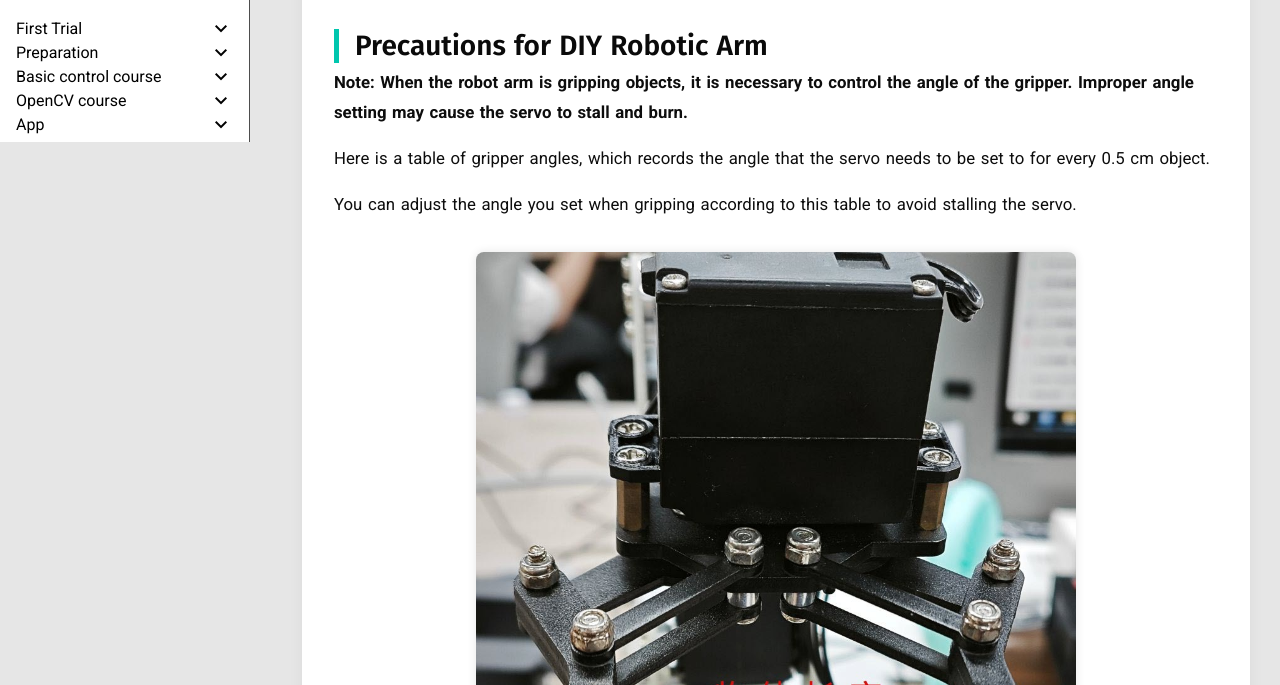
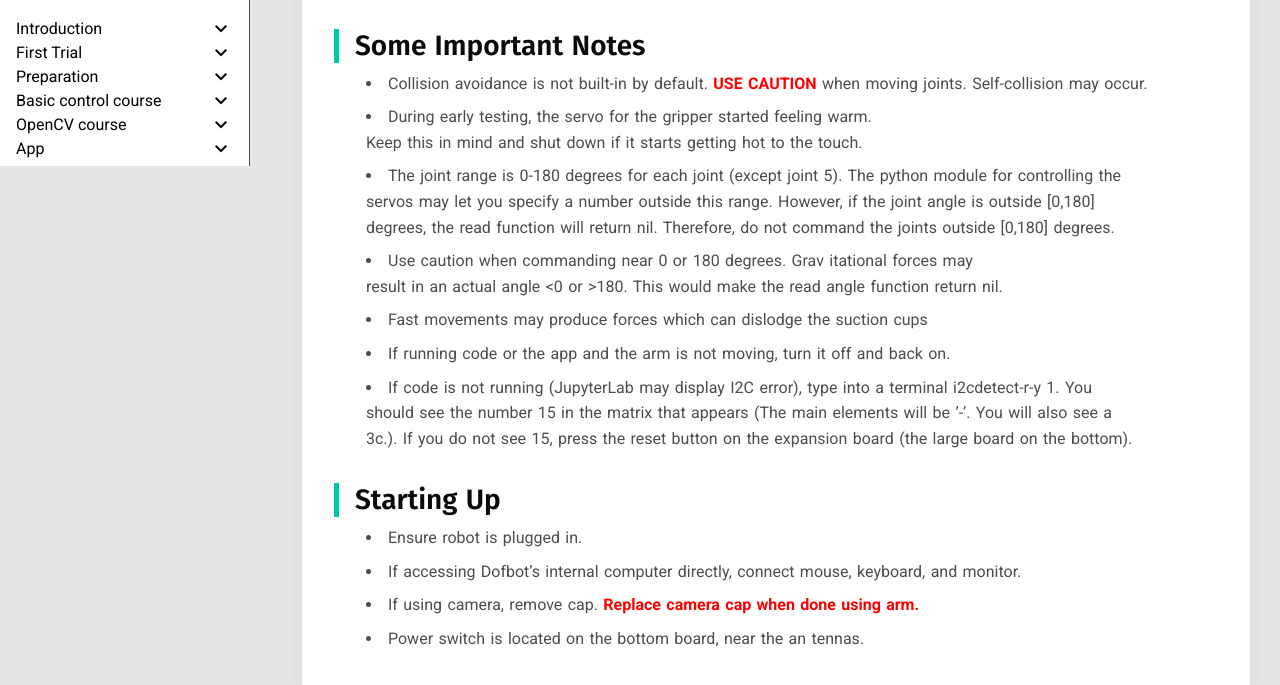
Before and after one commit to PritomP25/Robotics-Repository-URP, a plain HTML site: page dofbot.html in a window 1280 px wide. Shown: the part 675-1360 px from the top of the page. Drawn offline with nearby package versions, Linux system fonts and the light colour scheme.

Commit message:
add Introduction sidebar with content

```diff
--- a/dofbot.html
+++ b/dofbot.html
@@ -41,6 +41,28 @@
                         </button>
                     </li>
                     <li class="active">
+                        <button
+                            onclick="toggleSubMenu(this)"
+                            class="dropbutton-btn"
+                        >
+                            <span class="dropbutton-label">Introduction</span>
+                            <span
+                                class="material-symbols-outlined dropbutton-icon"
+                            >
+                                keyboard_arrow_down
+                            </span>
+                        </button>
+                        <ul class="sub-menu">
+                            <div>
+                                <li>
+                                    <a href="#" data-target="intro-notes"
+                                        >Important Notes</a
+                                    >
+                                </li>
+                            </div>
+                        </ul>
+                    </li>
+                    <li>
                         <button
                             onclick="toggleSubMenu(this)"
                             class="dropbutton-btn"
@@ -221,6 +243,72 @@
                 </ul>
             </aside>
             <main>
+                <div id="intro-notes" class="content-container">
+                    <h2>Some Important Notes</h2>
+                    <ul>
+                        <li>
+                            Collision avoidance is not built-in by default.
+                            <b style="color: red">USE CAUTION</b> when moving
+                            joints. Self-collision may occur.
+                        </li>
+                        <li>
+                            During early testing, the servo for the gripper
+                            started feeling warm. Keep this in mind and shut
+                            down if it starts getting hot to the touch.
+                        </li>
+                        <li>
+                            The joint range is 0-180 degrees for each joint
+                            (except joint 5). The python module for controlling
+                            the servos may let you specify a number outside this
+                            range. However, if the joint angle is outside
+                            [0,180] degrees, the read function will return nil.
+                            Therefore, do not command the joints outside [0,180]
+                            degrees.
+                        </li>
+                        <li>
+                            Use caution when commanding near 0 or 180 degrees.
+                            Grav itational forces may result in an actual angle
+                            <0 or >180. This would make the read angle function
+                            return nil.
+                        </li>
+                        <li>
+                            Fast movements may produce forces which can dislodge
+                            the suction cups
+                        </li>
+                        <li>
+                            If running code or the app and the arm is not
+                            moving, turn it off and back on.
+                        </li>
+                        <li>
+                            If code is not running (JupyterLab may display I2C
+                            error), type into a terminal i2cdetect-r-y 1. You
+                            should see the number 15 in the matrix that appears
+                            (The main elements will be ’-’. You will also see a
+                            3c.). If you do not see 15, press the reset button
+                            on the expansion board (the large board on the
+                            bottom).
+                        </li>
+                    </ul>
+
+                    <h2>Starting Up</h2>
+                    <ul>
+                        <li>Ensure robot is plugged in.</li>
+                        <li>
+                            If accessing Dofbot’s internal computer directly,
+                            connect mouse, keyboard, and monitor.
+                        </li>
+                        <li>
+                            If using camera, remove cap.
+                            <b style="color: red"
+                                >Replace camera cap when done using arm.</b
+                            >
+                        </li>
+                        <li>
+                            Power switch is located on the bottom board, near
+                            the an tennas.
+                        </li>
+                    </ul>
+                </div>
                 <div id="precautions" class="content-container">
                     <h2>Precautions for DIY Robotic Arm</h2>
                     <p>
@@ -327,15 +415,15 @@
                             entering the DOFBOT's IP address followed by port
                             `888X` in your browser, where X is the group number.
 
-                            <br><br>
-                            For example, if you are using account group1, you can access
-                            Jupyter Lab through port 8881. For group2, it will be at
-                            8882, etc.
-
-                            <br><br>
-                            The general access student account is accessible at port
-                            8880, and the admin jetson account is accessible at port
-                            8888.
+                            <br /><br />
+                            For example, if you are using account group1, you
+                            can access Jupyter Lab through port 8881. For
+                            group2, it will be at 8882, etc.
+
+                            <br /><br />
+                            The general access student account is accessible at
+                            port 8880, and the admin jetson account is
+                            accessible at port 8888.
 
                             <ul>
                                 <li>
```
